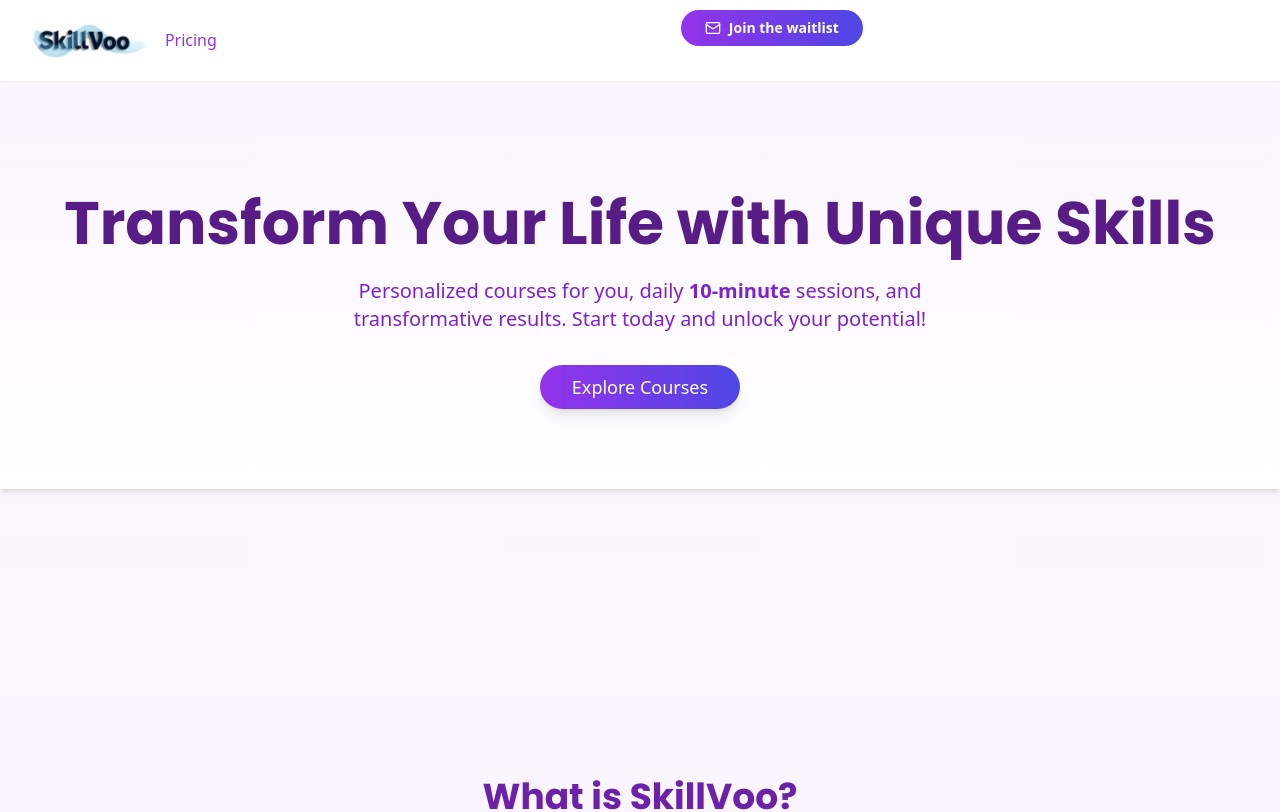
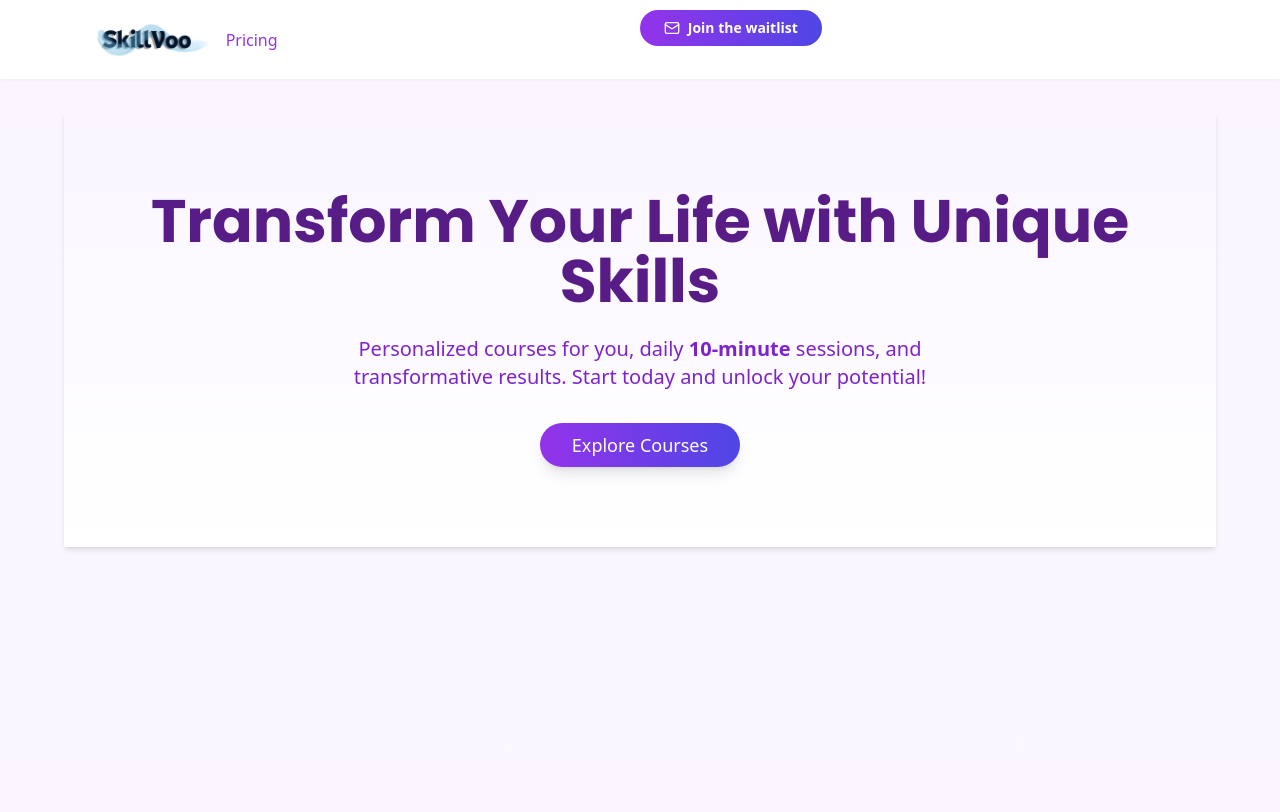
Before and after one commit to Ferrajju/skillvoo-landing, a Next.js app: page / in a window 1280 px wide. Shown: the top 812 px of the page. Built offline with nearby package versions, Linux system fonts and the light colour scheme.

Commit message:
Asegurando ESlint

```diff
--- a/app/page.tsx
+++ b/app/page.tsx
@@ -102,7 +102,7 @@ export default function LandingPage() {
         transition={{ type: "spring", stiffness: 50 }}
         className="bg-white shadow-sm sticky top-0 z-10"
       >
-        <div className="container mx-auto py-4 px-4 sm:px-6 lg:px-8 flex items-center justify-between pl-8">
+        <div className="container mx-auto max-w-6xl py-4 px-4 sm:px-6 lg:px-8 flex items-center justify-between pl-8">
           {/* Logo y enlace "Precios" a la izquierda */}
           <div className="flex items-center space-x-4">
             <motion.div whileHover={{ scale: 1.05 }} transition={{ type: "spring", stiffness: 300 }}>
@@ -123,7 +123,7 @@ export default function LandingPage() {
           <div className="relative w-full">
             <motion.button
               onClick={(e) => scrollToSection(e, "registro")}
-              className="bg-gradient-to-r from-purple-600 to-indigo-600 text-white font-semibold py-2 px-6 rounded-full transition-transform duration-300 text-sm inline-flex items-center absolute top-[-30px] left-[45%]"
+              className="bg-gradient-to-r from-purple-600 to-indigo-600 text-white font-semibold py-2 px-6 rounded-full transition-transform duration-300 text-sm inline-flex items-center absolute top-[-30px] left-1/2 transform -translate-x-1/2"
               whileHover={{ scale: 1.05 }}
               whileTap={{ scale: 0.95 }}
             >
@@ -140,7 +140,7 @@ export default function LandingPage() {
         whileInView="animate"
         viewport={{ once: true }}
         variants={staggerChildren}
-        className="container mx-auto py-20 px-4 sm:px-6 lg:px-8 flex flex-col items-center text-center bg-gradient-to-b from-purple-50 to-white rounded-lg shadow-md mb-[13rem] mt-8"
+        className="container mx-auto max-w-6xl py-20 px-4 sm:px-6 lg:px-8 flex flex-col items-center text-center bg-gradient-to-b from-purple-50 to-white rounded-lg shadow-md mb-[13rem] mt-8"
       >
         {/* Texto principal */}
         <motion.h1
@@ -157,7 +157,7 @@ export default function LandingPage() {
         </motion.p>
 
         {/* Botón de llamada a la acción */}
-        <motion.div variants={fadeInUp}>
+        <motion.div variants={fadeInUp} className="flex justify-center">
           <Button
             size="lg"
             className="bg-gradient-to-r from-purple-600 to-indigo-600 text-white text-lg px-8 py-3 rounded-full shadow-lg hover:shadow-xl"
```
